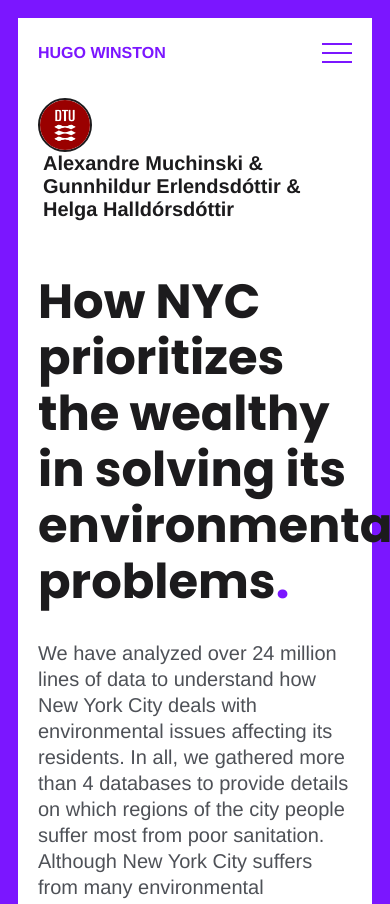
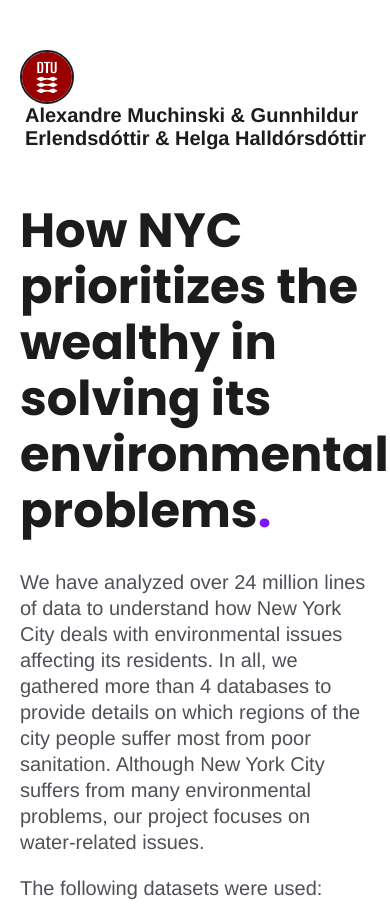
Before and after one commit to AleMuchinski/Social_Data_NYC, a plain HTML site: page index.html in a window 390 px wide. Shown: the top 904 px of the page. Drawn offline with Linux system fonts and the light colour scheme.

Commit message:
Update index.html

```diff
--- a/index.html
+++ b/index.html
@@ -30,20 +30,6 @@
   <link href="https://fonts.googleapis.com/css2?family=Poppins:wght@400;700&display=swap" rel="stylesheet">
 </head>
 
-
-
-
-<body class='page frame page-home'>
-  <div id="menu-main-mobile" class="menu-main-mobile">
-</div>
-  <div id="wrapper" class="wrapper">
-    <div class='header'>
-  <a class="header-logo" href="/">Hugo Winston</a>
-
-  <div id="toggle-menu-main-mobile" class="hamburger-trigger">
-    <button class="hamburger">Menu</button>
-  </div>
-</div>
 
 
 
```
